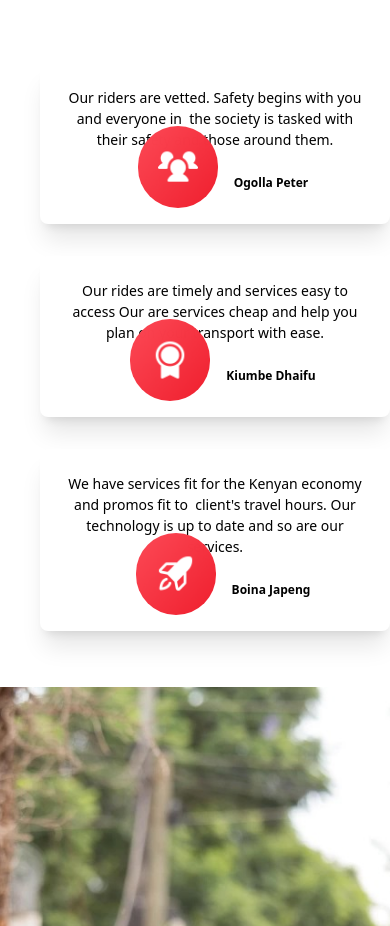
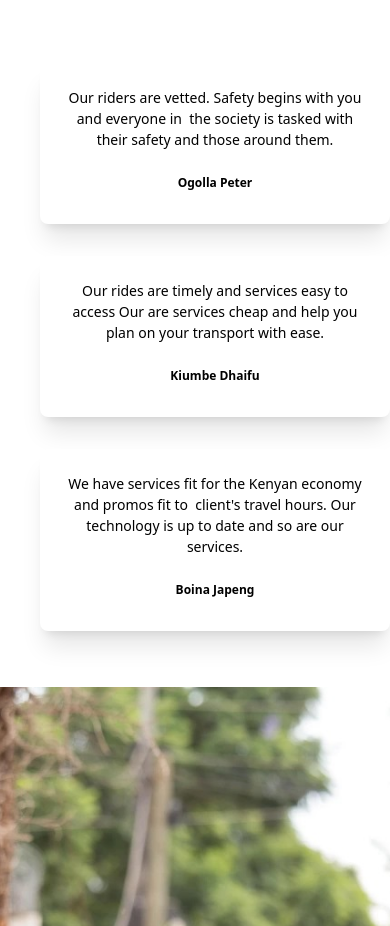
Before and after one commit to SongaBiz/Songa, a Next.js app: page / in a window 390 px wide. Shown: the part 2400-3326 px from the top of the page. Built offline with nearby package versions, Linux system fonts and the light colour scheme; a web font is replaced by a local one.

Commit message:
Set cards icon to disappear in tablets and mobile phones

```diff
--- a/components/Landing/Cards/index.tsx
+++ b/components/Landing/Cards/index.tsx
@@ -10,7 +10,7 @@ function Cards() {
                 <div className='w-[350px] mx-auto md:w-auto bg-white shadow-xl flex flex-col p-4 my-8 rounded-lg hover:scale-105 duration-300'>
                     <p className='text-center text-black p-2 text-[14px]'>Our riders are vetted. Safety begins with you and everyone in  the society is tasked with their safety and those around them.</p>
                     <div className='flex mx-auto'>
-                        <Image className='w-20 mx-4 mt-[-2rem] md:mt-2 rounded-full'
+                        <Image className='w-20 mx-4 mt-[-2rem] md:mt-2 rounded-full hidden md:block'
                             src='/assets/icons/card1-icon.png' alt='safety-icon' width={84} height={84}
                         />
                         <h2 className='text-[12px] my-auto font-bold text-center py-4 capitalize'>Ogolla Peter</h2>
@@ -21,7 +21,7 @@ function Cards() {
                     <p className='text-center text-black p-2 text-[14px]'> Our rides are timely and services easy to access
                         Our are services cheap and help you plan on your transport with ease.</p>
                     <div className='flex mx-auto'>
-                        <Image className='w-20 mx-4 mt-[-2rem] md:mt-2 rounded-full'
+                        <Image className='w-20 mx-4 mt-[-2rem] md:mt-2 rounded-full hidden md:block'
                             src='/assets/icons/card2-icon.png' alt='convinient-icon' width={84} height={84}
                         />
                         <h2 className='text-[12px] my-auto font-bold text-center py-4 capitalize'>Kiumbe Dhaifu</h2>
@@ -31,7 +31,7 @@ function Cards() {
                 <div className='w-[350px] mx-auto md:w-auto bg-white shadow-xl flex flex-col p-4 my-8 rounded-lg hover:scale-105 duration-300'>
                     <p className='text-center text-black p-2 text-[14px]'>We have services fit for the Kenyan economy and promos fit to  client&apos;s travel hours. Our technology is up to date and so are our services.</p>
                     <div className="flex mx-auto">
-                        <Image className='w-20 mx-4 mt-[-2rem] md:mt-2 rounded-full'
+                        <Image className='w-20 mx-4 mt-[-2rem] md:mt-2 rounded-full hidden md:block'
                             src='/assets/icons/card3-icon.png' alt='customerfocus-icon' width={84} height={84}
                         />
                         <h2 className='text-[12px] my-auto font-bold text-center py-4 capitalize'>Boina Japeng</h2>
```
